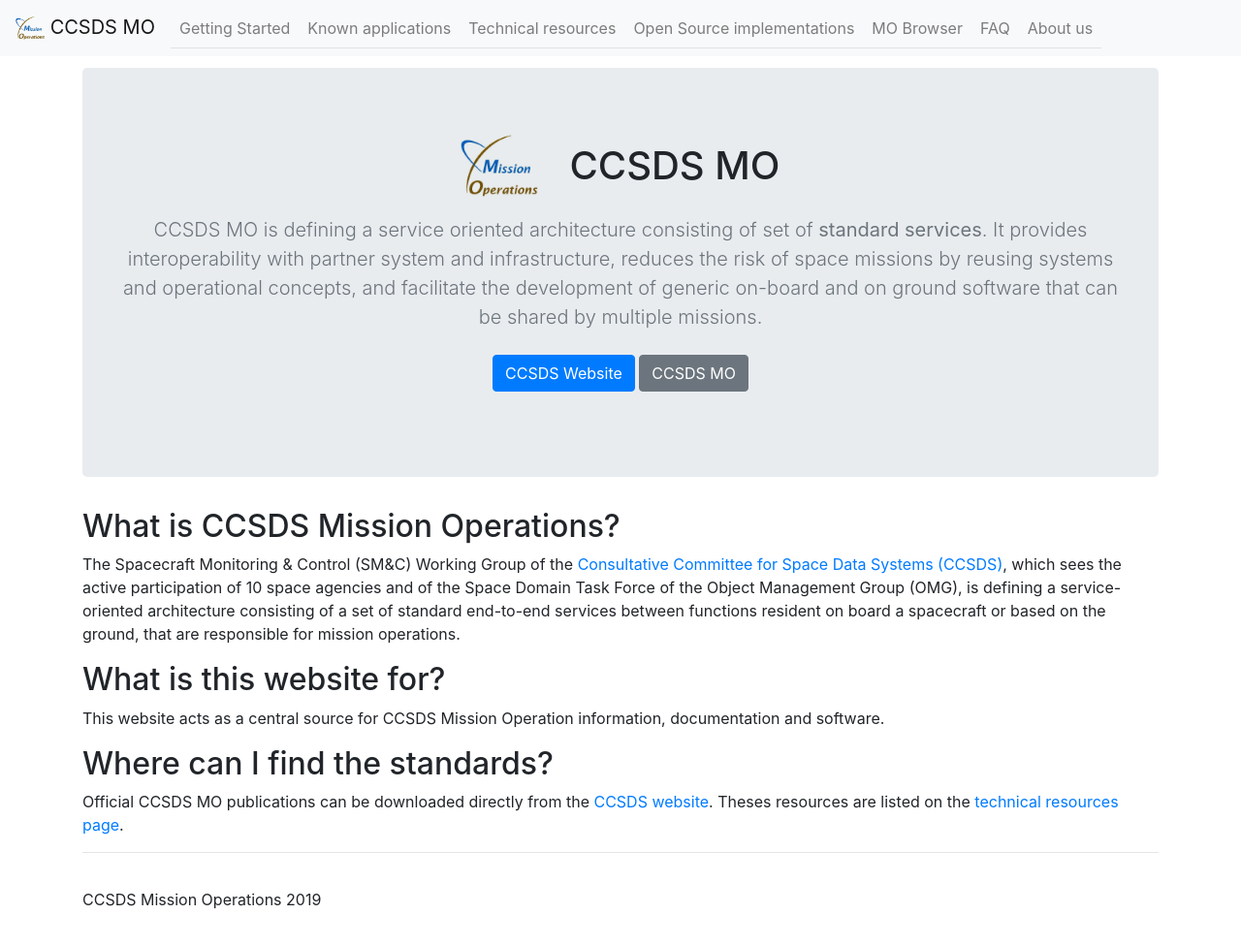
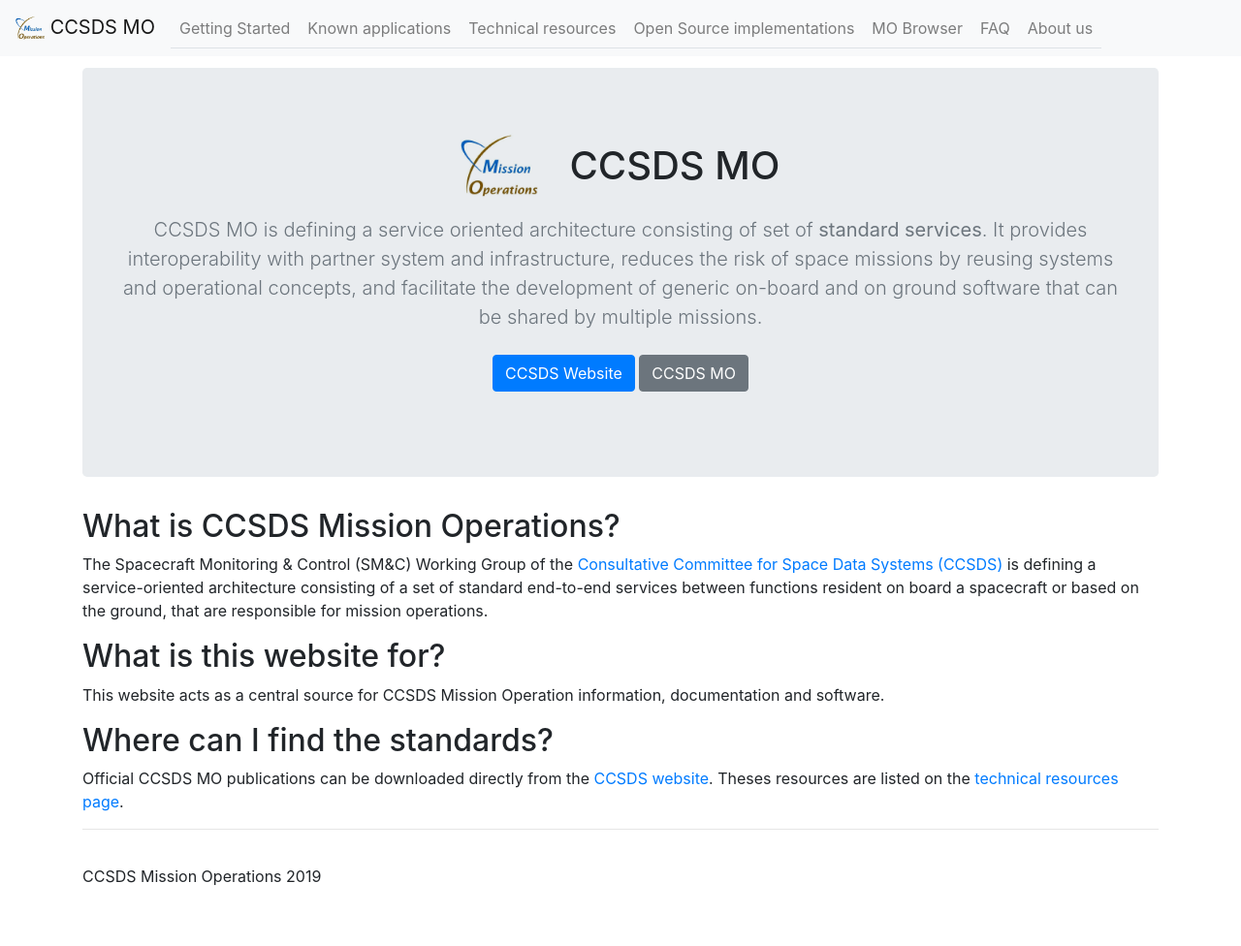
Before and after one commit to ccsdsmo/ccsdsmo.github.io, a Jekyll site: the page built from index.md, in a window 1280 px wide and 976 px high. Shown: the whole window at 97% size. Built offline with Jekyll 4.4.1, drawn with Linux system fonts in a browser that asks for light colours; our own code applies the rules of GitHub Pages for plain Markdown files.

Commit message:
Update index.md

```diff
--- a/index.md
+++ b/index.md
@@ -4,7 +4,7 @@ layout: home
 
 ## What is CCSDS Mission Operations?
 
-The Spacecraft Monitoring & Control (SM&C) Working Group of the [Consultative Committee for Space Data Systems (CCSDS)](http://www.ccsds.org/), which sees the active participation of 10 space agencies and of the Space Domain Task Force of the Object Management Group (OMG), is defining a service-oriented architecture consisting of a set of standard end-to-end services between functions resident on board a spacecraft or based on the ground, that are responsible for mission operations.
+The Spacecraft Monitoring & Control (SM&C) Working Group of the [Consultative Committee for Space Data Systems (CCSDS)](http://www.ccsds.org/) is defining a service-oriented architecture consisting of a set of standard end-to-end services between functions resident on board a spacecraft or based on the ground, that are responsible for mission operations.
 
 ## What is this website for?
 
```
